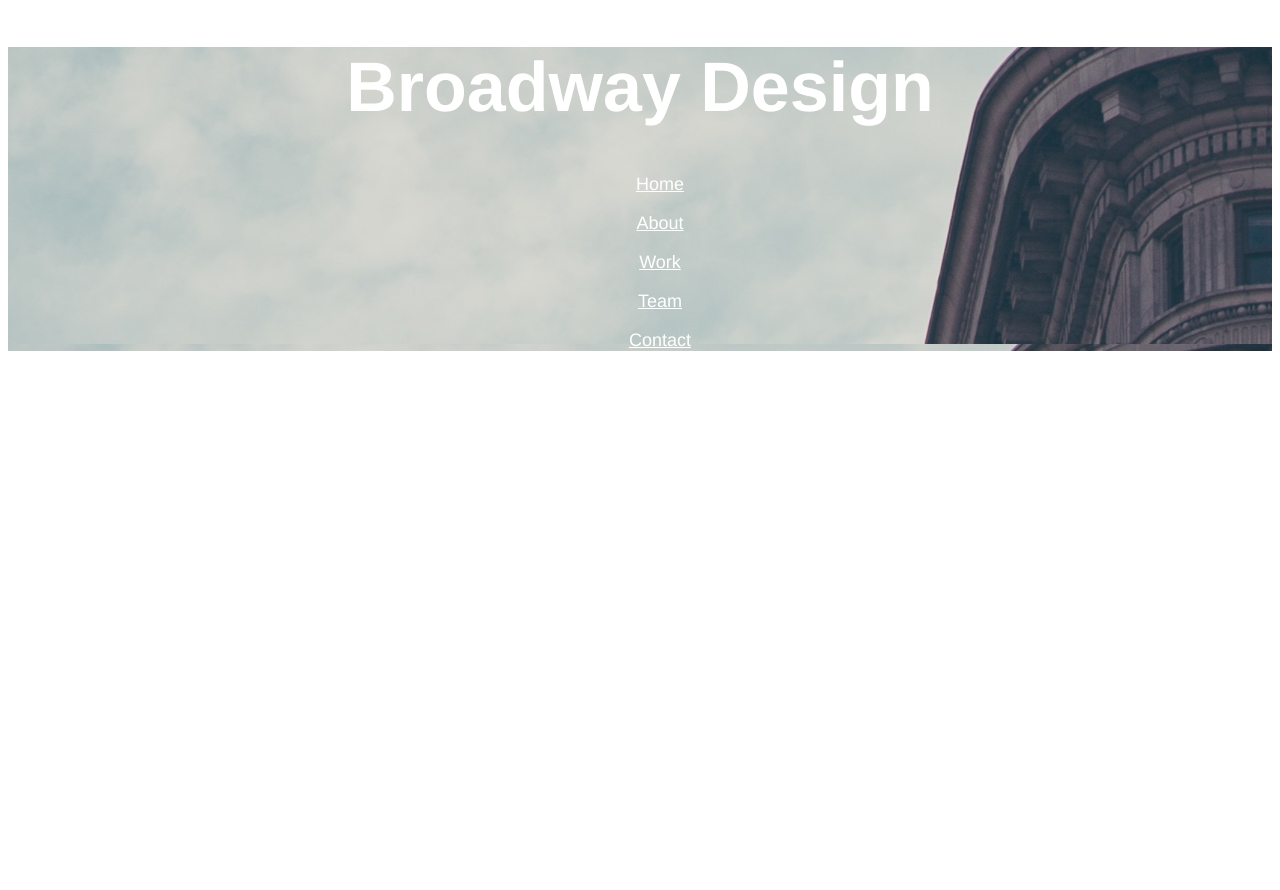
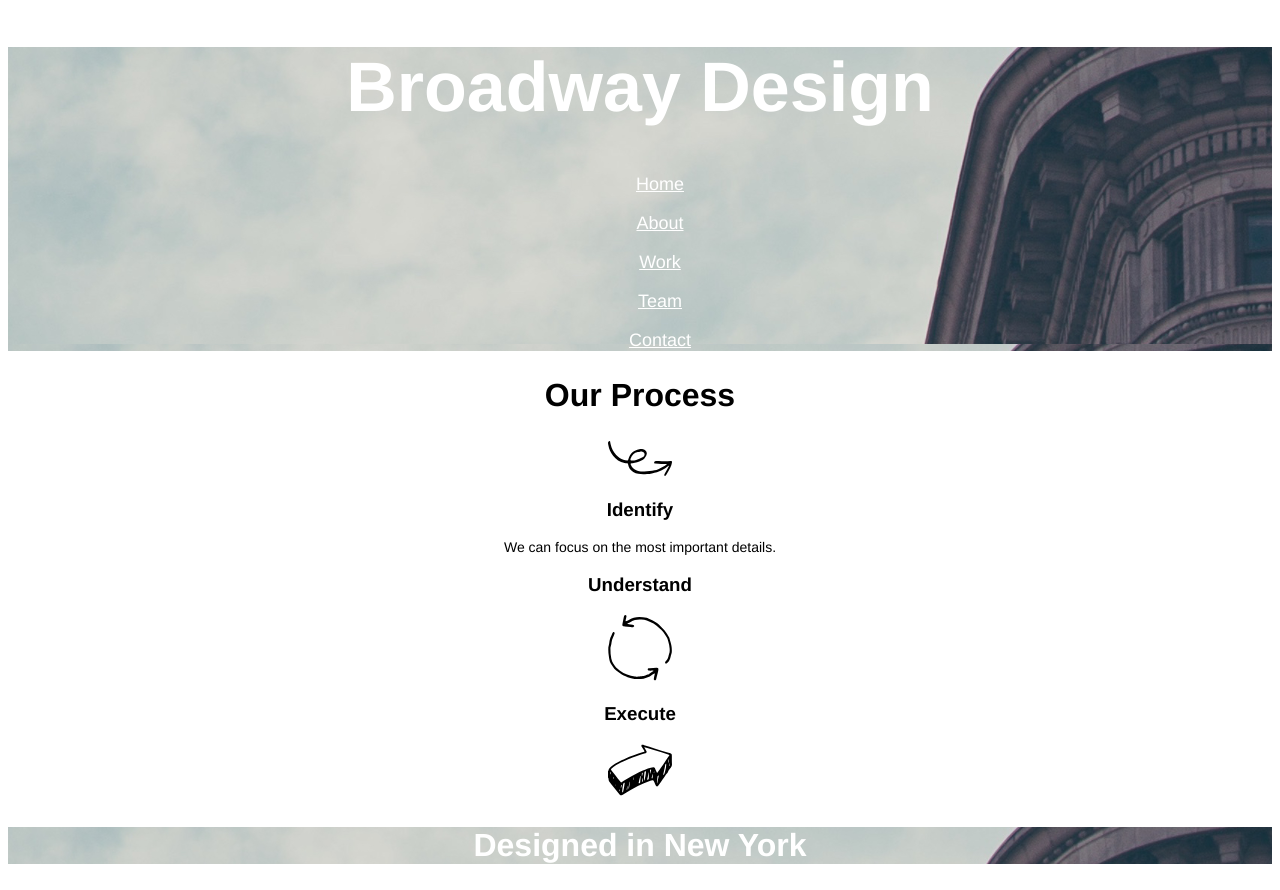
Before and after one commit to drako7/broadway, a plain HTML site: page index.html in a window 1280 px wide. Before the commit the page ends 800 px from the top, so only its background shows below. Drawn offline with Linux system fonts and the light colour scheme.

Commit message:
Add designed

```diff
--- a/index.html
+++ b/index.html
@@ -8,7 +8,7 @@
 
     <!--header-->
 
-    <div class="header">
+    <div class="background">
       <h1>Broadway Design</h1>
       <ul>
         <li><a href="#">Home</a></li>
@@ -23,5 +23,24 @@
       </ul>
     </div>
 
+   <!--our process-->
+
+    <div class="process">
+      <h2>Our Process</h2>
+      <p><img src="./resources/images/identify.svg" alt="identify"></p>
+      <h3>Identify</h3>
+      <p class="identify">We can focus on the most important details.</p>
+      <h3>Understand</h3>
+      <p><img src="./resources/images/understand.svg" alt="understand"></p>
+      <h3>Execute</h3>
+      <p><img src="./resources/images/execute.svg" alt="execute"></p>
+    </div>
+
+  <!--design in new york-->
+
+    <div class="background">
+      <h2 class="designed">Designed in New York</h2>
+    </div>
+
   </body>
 </html>
--- a/resources/css/style.css
+++ b/resources/css/style.css
@@ -3,7 +3,7 @@ body {
   text-align: center;
 }
 
-.header {
+.background {
   background-image: url(../images/the-flatiron-building.png)
 }
 
@@ -11,6 +11,16 @@ h1 {
   font-size: 70px;
   font-weight: bold;
   color: white;
+}
+
+h2 {
+  font-size: 32px;
+  font-weight: bold;
+}
+
+h3 {
+  font-size: 23px:
+  font-weight: bold;
 }
 
 li {
@@ -21,3 +31,11 @@ a {
   color: white;
   font-size: 18px;
 }
+
+.identify {
+  font-size: 14px;
+}
+
+.designed {
+  color: white;
+}
```
Also changed, not shown: resources/images/understand.svg (added).
